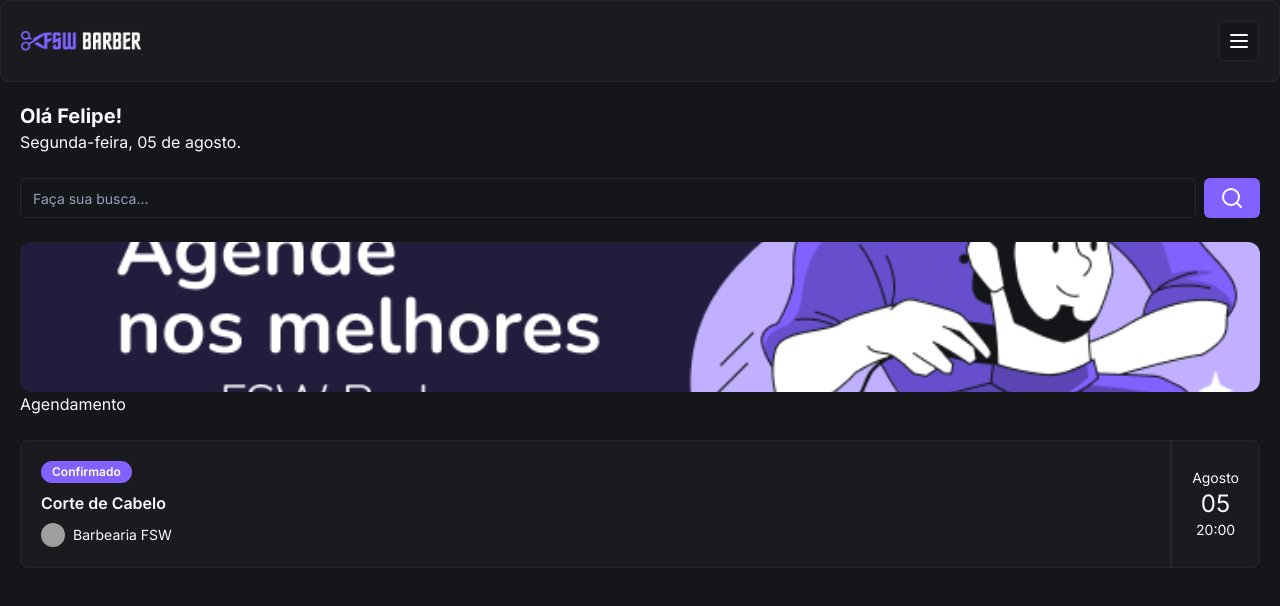
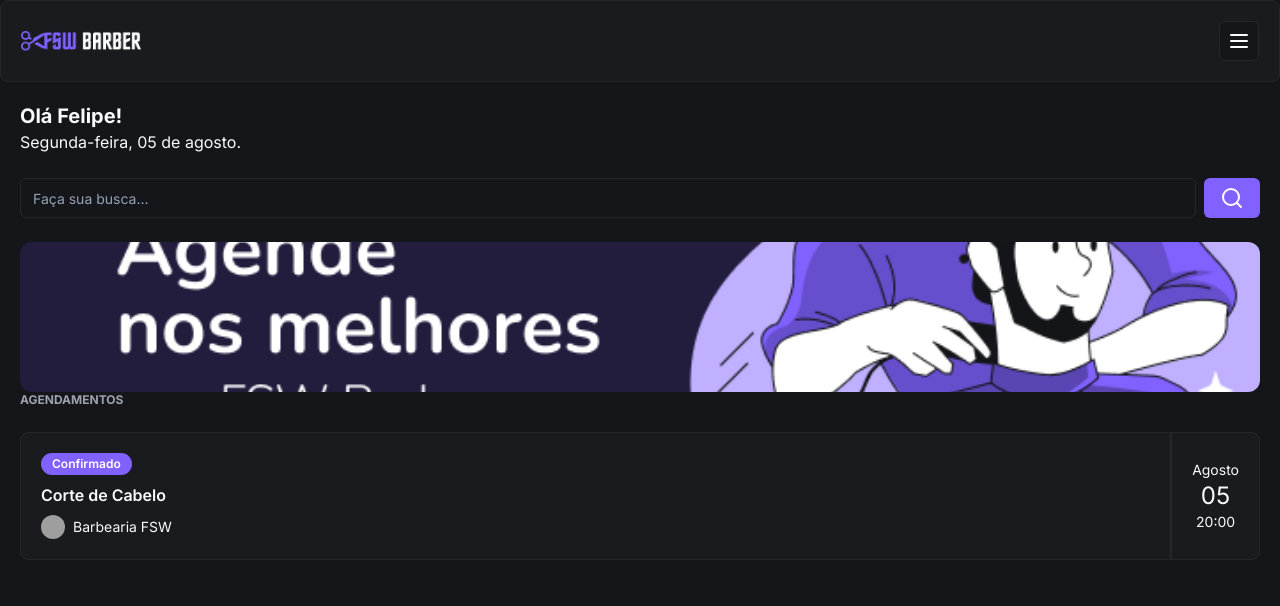
Before and after one commit to gustacoding/fsw-barber, a Next.js app: page / in a window 1280 px wide. Shown: the top 606 px of the page. Built offline with nearby package versions, Linux system fonts and the light colour scheme; grey boxes are pictures that could not be loaded.

Commit message:
feat: add booking text

```diff
--- a/app/page.tsx
+++ b/app/page.tsx
@@ -35,7 +35,9 @@
           />
         </div>
         {/* AGENDAMENTO */}
-        <h2>Agendamento</h2>
+        <h2 className="text-xs font-bold uppercase text-gray-400">
+          Agendamentos
+        </h2>
         <Card className="mt-6">
           <CardContent className="flex justify-between p-0">
             {/* ESQUERDA */}
```
